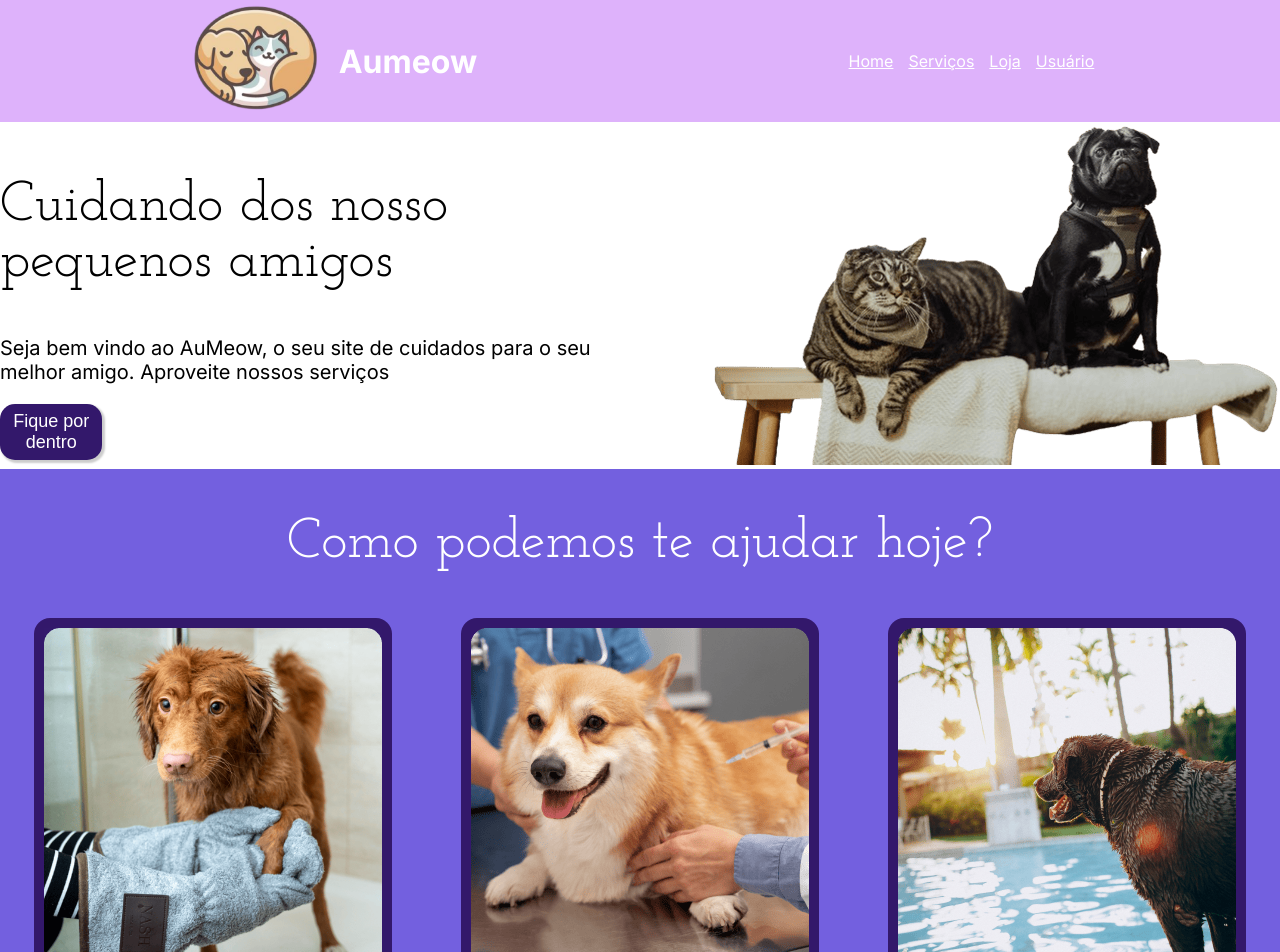
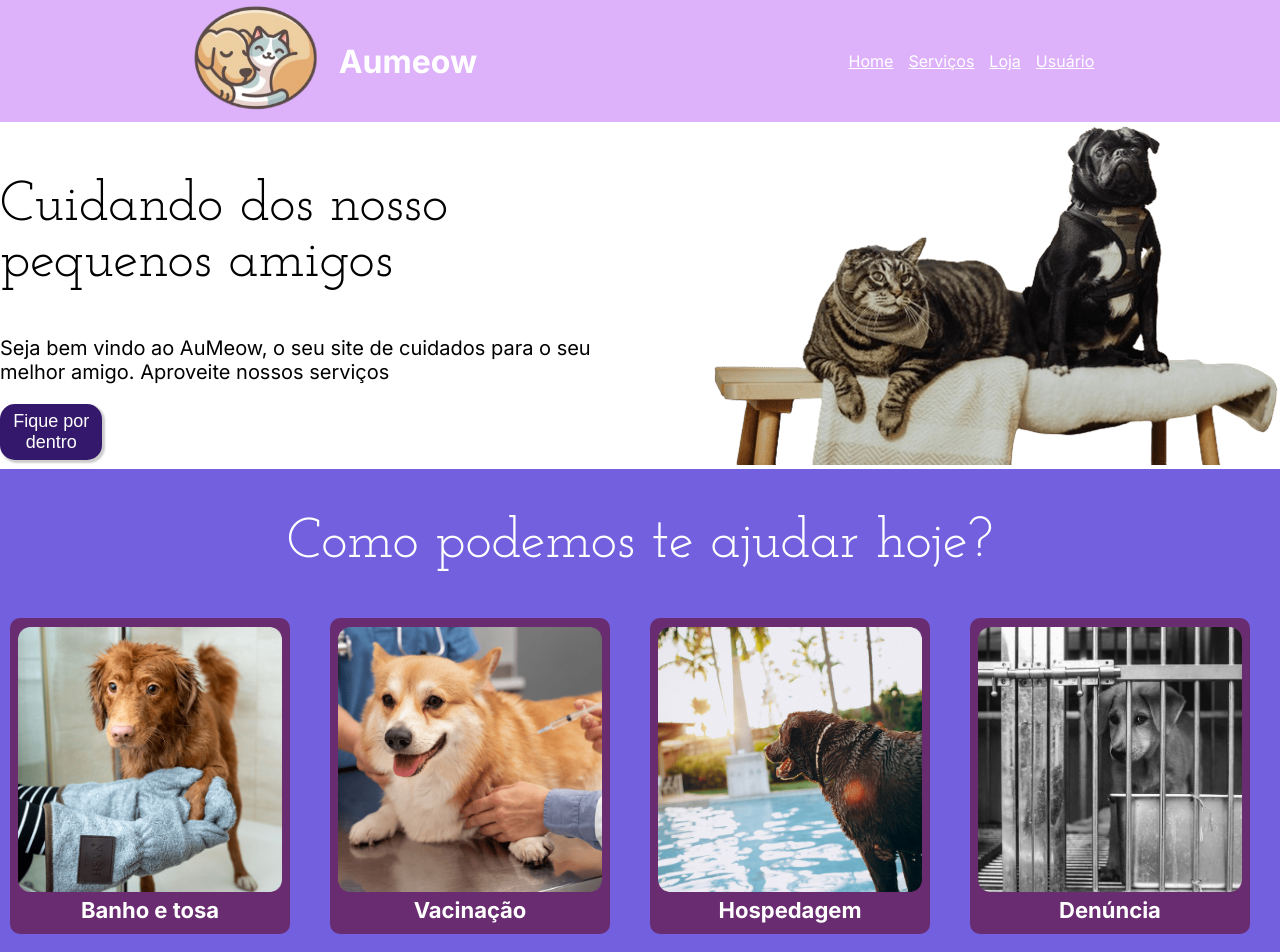
Before and after one commit to lucasshibata/aumeow_web, a React (Create React App) app: page / in a window 1280 px wide. Shown: the top 952 px of the page. Built offline with nearby package versions, Linux system fonts and the light colour scheme.

Commit message:
Ajuste IMG Servicos
.

```diff
--- a/src/components/layout/Footer.tsx
+++ b/src/components/layout/Footer.tsx
@@ -29,7 +29,7 @@ export default function Footer(){
                 <h2>mensagem:</h2>
             </div>
             <div style={styles.content}>
-                <h1>Entre em contato</h1>
+                <h1>Contato</h1>
                 <h2>E-mail:</h2>
                 <h3>aumeow.pets@gmail.com</h3>
                 <h2>Whatsapp:</h2>
--- a/src/components/screens/TelaInicial.css
+++ b/src/components/screens/TelaInicial.css
@@ -63,3 +63,63 @@
     color: white;
     text-align: center;
 }
+
+/* Animação */
+.card {
+    width: 300px;
+    height: 340px;
+    perspective: 1000px;
+  }
+
+  .card-inner {
+    width: 90%;
+    height: 90%;
+    position: relative;
+    transform-style: preserve-3d;
+    transition: transform 0.700s;
+  }
+
+  .card:hover .card-inner {
+    transform: rotateY(180deg);
+  }
+
+  .card-front,
+  .card-back {
+    position: absolute;
+    width: 100%;
+    height: 100%;
+    backface-visibility: hidden;
+    border-radius: 10px;
+    display: flex;
+    flex-direction: column;
+    align-items: center;
+    justify-content: center;
+  }
+
+  .card-front {
+    background-color: #6A2C70;
+    color: #fff;
+    border: 5px solid #6A2C70;
+  }
+
+  .card-front img {
+    width: 98%;
+    height: auto;
+    border-radius: 10px;
+    margin-top: 20px;
+  }
+
+  .card-back {
+    background-color: #ffffff;
+    color: #fff;
+    border: 5px solid #6A2C70;
+    transform: rotateY(180deg);
+  }
+
+  .tituloImgMenu {
+    font-size: 18px;
+    font-weight: bold;
+    margin-top: 5px;
+    text-align: center;
+    color: #fff;
+  }
--- a/src/components/screens/TelaInicial.tsx
+++ b/src/components/screens/TelaInicial.tsx
@@ -44,12 +44,25 @@ export default function TelaInicial(){
                 <article className="Article2">
                     <h1>Como podemos te ajudar hoje?</h1>
                     <div className="FlatList">
-                        {data.map(item => (
+                        {/* {data.map(item => (
                             <div key={item.id}>
                                 <TouchableOpacity onClick={()=>navigate(item.navegacao)}>
                                     <img src={item.srcImg} alt={item.titleNav} style={{ width: 338, height: 338 }}/>
                                     <p className="tituloImgMenu">{item.titleNav}</p>
                                 </TouchableOpacity>
+                            </div>
+                        ))} */}
+                        {data.map(item => (
+                            <div key={item.id} className="card">
+                                <div className="card-inner">
+                                    <div className="card-front">
+                                        <img src={item.srcImg} alt={item.titleNav} />
+                                        <p className="tituloImgMenu">{item.titleNav}</p>
+                                    </div>
+                                    <div className="card-back">
+                                        <p>Mais detalhes sobre {item.titleNav}</p> {/* Conteúdo do VERSO do card */}
+                                    </div>
+                                </div>
                             </div>
                         ))}
                     </div>
```
